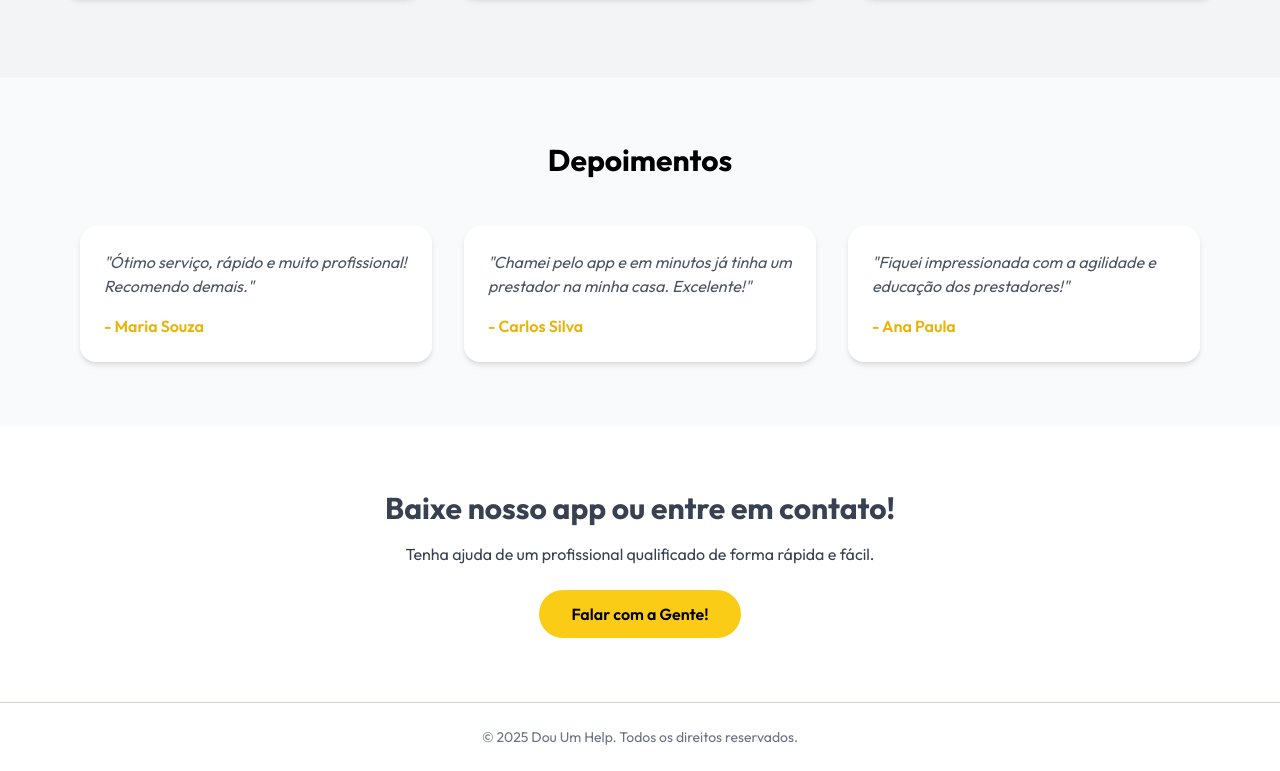
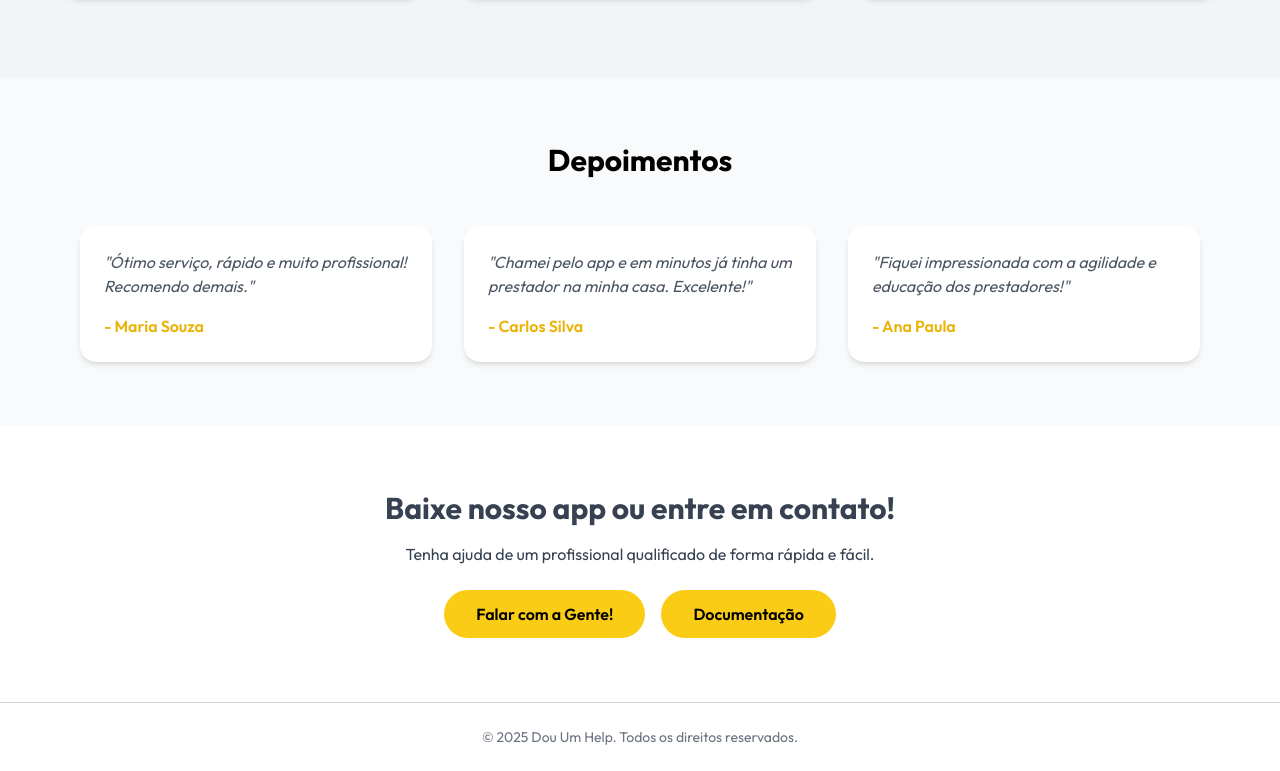
Before and after one commit to douumhelp/DouUmHelp-PAGE, a React (Vite) app: page / in a window 1280 px wide. Shown: the part 2098-2869 px from the top of the page. Built offline with nearby package versions, Linux system fonts and the light colour scheme.

Commit message:
Fix: Atualização, botão de documentação

```diff
--- a/src/components/CTASection.jsx
+++ b/src/components/CTASection.jsx
@@ -22,18 +22,34 @@ export default function CTASection () {
       >
         Tenha ajuda de um profissional qualificado de forma rápida e fácil.
       </motion.p>
-      <motion.a
+
+      <div className="flex flex-col sm:flex-row justify-center gap-4">
+        <motion.a
+          href="https://wa.me/5544998667449?text=Olá%2C%20gostaria%20de%20saber%20mais%20sobre%20os%20serviços!"
+          target="_blank"
+          rel="noopener noreferrer"
+          className="bg-yellow-douhelp hover:bg-yellow-douhelp-light text-black font-semibold py-3 px-8 rounded-full transition"
+          initial={{ opacity: 0, scale: 0.8 }}
+          whileInView={{ opacity: 1, scale: 1 }}
+          viewport={{ once: true }}
+          transition={{ delay: 0.6, duration: 0.8 }}
+        >
+          Falar com a Gente!
+        </motion.a>
+
+        <motion.a
         href="https://wa.me/5544998667449?text=Olá%2C%20gostaria%20de%20saber%20mais%20sobre%20os%20serviços!"
         target="_blank"
         rel="noopener noreferrer"
-        className="bg-yellow-douhelp hover:bg-yellow-douhelp-light text-black font-semibold py-3 px-8 rounded-full transition inline-block text-center"
+        className="bg-yellow-douhelp hover:bg-yellow-douhelp-light text-black font-semibold py-3 px-8 rounded-full transition"
         initial={{ opacity: 0, scale: 0.8 }}
         whileInView={{ opacity: 1, scale: 1 }}
         viewport={{ once: true }}
         transition={{ delay: 0.6, duration: 0.8 }}
       >
-        Falar com a Gente!
-      </motion.a>
+          Documentação
+        </motion.a>
+      </div>
     </section>
   );
 }
--- a/src/components/HeroSection.jsx
+++ b/src/components/HeroSection.jsx
@@ -35,7 +35,7 @@ export default function HeroSection() {
         animate={{ opacity: 1 }}
         transition={{ delay: 0.7, duration: 0.8 }}
       >
-        <a href="#cta" className="bg-yellow-douhelp hover:bg-yellow-douhelp-light text-black font-semibold py-3 px-8 rounded-full transition">
+        <a href="" className="bg-yellow-douhelp hover:bg-yellow-douhelp-light text-black font-semibold py-3 px-8 rounded-full transition">
           Peça seu Help!
         </a>
         <a href="https://prestador.douumhelp.com/" className="border-2 border-yellow-douhelp hover:bg-yellow-douhelp-light text-yellow-douhelp hover:text-black font-semibold py-3 px-8 rounded-full transition">
```
